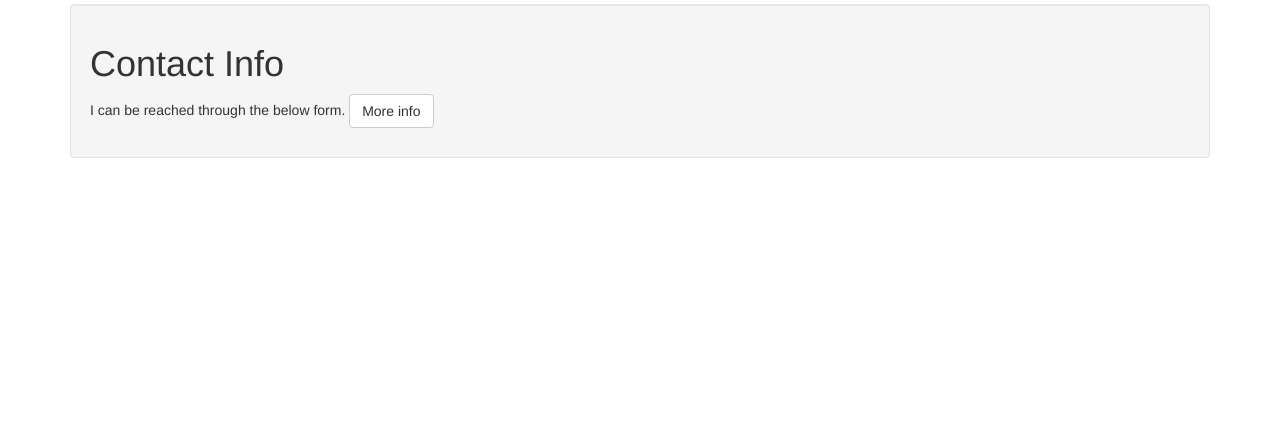
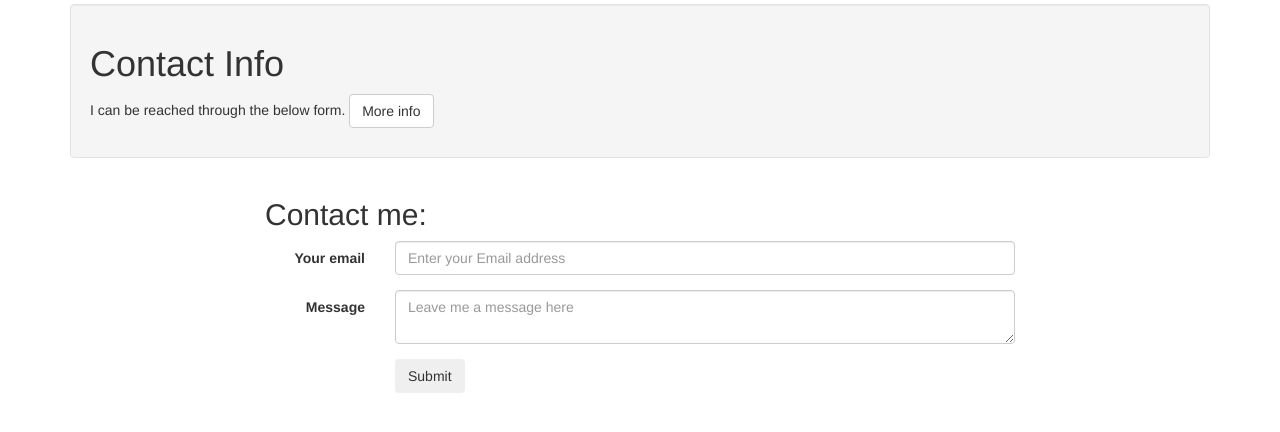
Before and after one commit to anthonybjturner/Fall2013-WProgramming, a PHP site: page /contact.php in a window 1280 px wide. Shown: the part 138-570 px from the top of the page. Run offline with PHP 8.4, Linux system fonts and the light colour scheme; some libraries are stand-ins or nearby versions.

Commit message:
contact form added

```diff
--- a/2013/Playground/contact.php
+++ b/2013/Playground/contact.php
@@ -11,8 +11,6 @@
 
 
   <body>
-
-
   	   	<!-- Navigation bar -->
   	   		<div class="container">
 
@@ -56,23 +54,48 @@
 			<!-- main -->
 
 				<div class="container">
-
 					<div class="well">
 
 						<h1>Contact Info</h1>
 						<p>I can be reached through the below form. <a class="btn btn-default "> More info </a></p>
 
-
 					</div>
 
+					<div class="row">
+						<div class="col-lg-8 col-lg-offset-2">
+
+								<h2> Contact me:</h2>
+								<form class="form-horizontal">
+									<div class="form-group">
+										<label for="input_email1" class="col-md-2 control-label">Your email</label>
+										<div class="col-md-10">
+
+											<input type="email" class="form-control" id="input_email1" placeholder="Enter your Email address">
+										</div>
+									</div>
+
+									<div class="form-group">
+										<label for="txt_msg" class="col-md-2 control-label">Message</label>
+										<div class="col-md-10">
+
+											<textarea class="form-control" id="txt_msg" placeholder="Leave me a message here"></textarea>
+										</div>
+									</div>
 
 
+									<div class="form-group">
+										<div class="col-md-offset-2 col-md-10">
 
+											<input type="submit" class="btn" value="Submit"/>
+										</div>
+									</div>
+								</form>
+							</div>
+						</div>
+					</div>
 
-				</div>
-
-
-
+	<script src="http://code.jquery.com/jquery.js"></script>
+    <script src="//netdna.bootstrapcdn.com/bootstrap/3.0.0/js/bootstrap.min.js"></script>
 
 	</body>
 </html>
```
